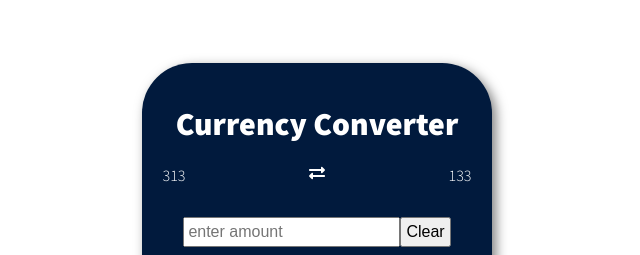
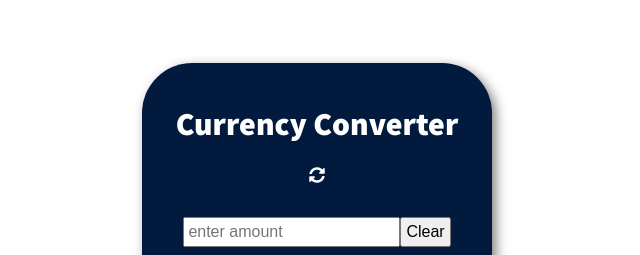
Before and after one commit to irvingam/CurrencyConverter, a plain HTML site: page index.html in a window 1280 px wide. Shown: the part 146-401 px from the top of the page, 323-963 px from the left. Drawn offline with Linux system fonts and the light colour scheme.

Commit message:
added span to icon tag

```diff
--- a/index.html
+++ b/index.html
@@ -19,9 +19,9 @@
 
         <div class="top">
             <div class="top__display">
-                <span class="top__current">313</span>
-                <i class="fas fa-exchange-alt"></i>
-                <span class="top__output">133</span>
+                <span class="top__current"></span>
+                <span><i class="fas fa-sync-alt"></i></span>
+                <span class="top__output"></span>
             </div>
             <div class="top__input">
                 <input type="number" class="amount--input" id="amount" placeholder="enter amount">
```
